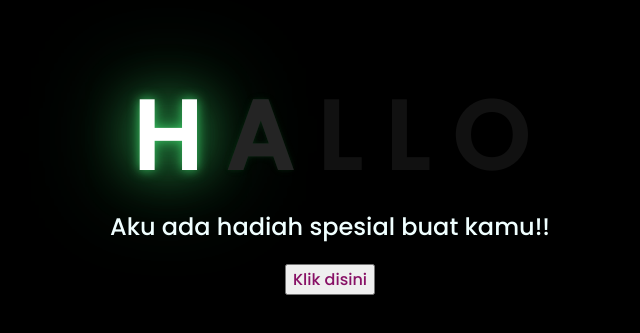
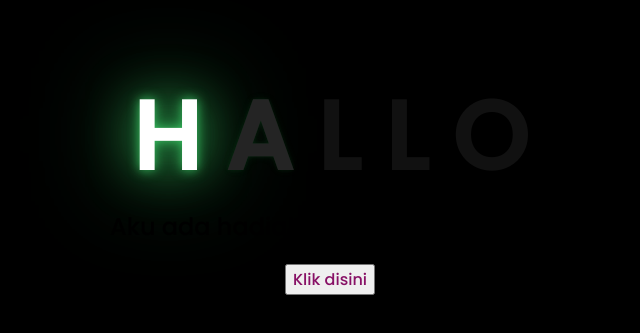
Before and after one commit to ZychoMod/flower, a plain HTML site: page index.html in a window 1280 px wide. Shown: the part 229-562 px from the top of the page, without its empty margins (318-958 px from the left). Drawn offline with Linux system fonts and the light colour scheme.

Commit message:
update css/style.css

```diff
--- a/css/style.css
+++ b/css/style.css
@@ -3,7 +3,7 @@
     font-family: 'Poppins',cursive;
 }
 body{
-    color: azure;
+    color: #000;
     width: 100%;
     height: 100vh;
     display: flex;
```
